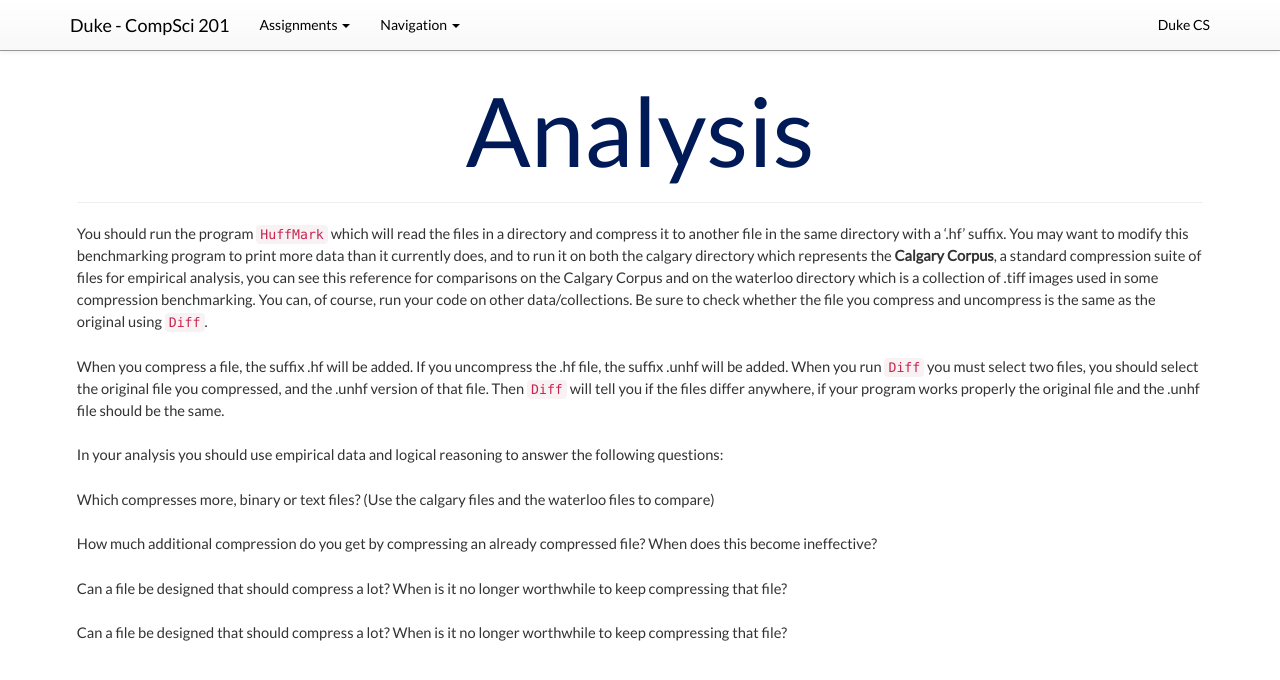
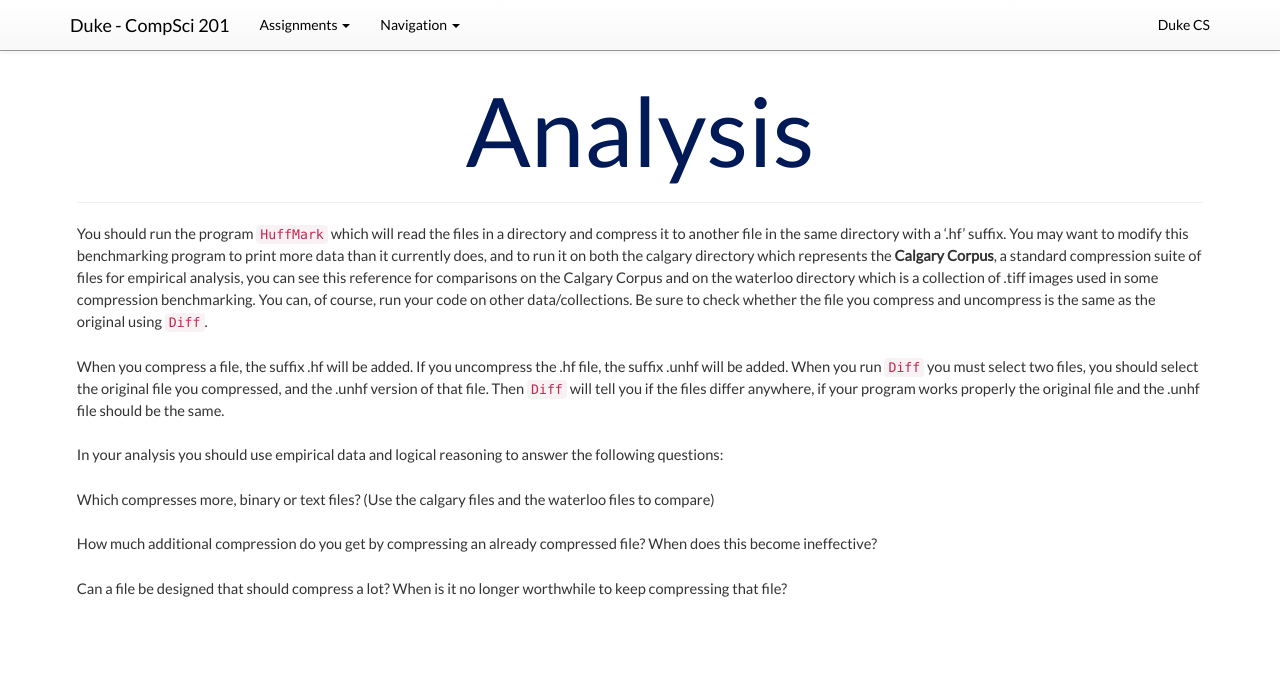
Before and after one commit to compsci201/compsci201.github.io, a Jekyll site: the page built from huffman/5-Analysis.md, in a window 1280 px wide. Shown: the top 680 px of the page. Built offline with Jekyll 4.4.1, drawn with Linux system fonts in a browser that asks for light colours; nearby versions of some CDN libraries.

Commit message:
fix in analysis

```diff
--- a/huffman/5-Analysis.md
+++ b/huffman/5-Analysis.md
@@ -19,5 +19,3 @@ Which compresses more, binary or text files? (Use the calgary files and the wate
 How much additional compression do you get by compressing an already compressed file? When does this become ineffective?
 
 Can a file be designed that should compress a lot? When is it no longer worthwhile to keep compressing that file?
-
-Can a file be designed that should compress a lot? When is it no longer worthwhile to keep compressing that file?
```
